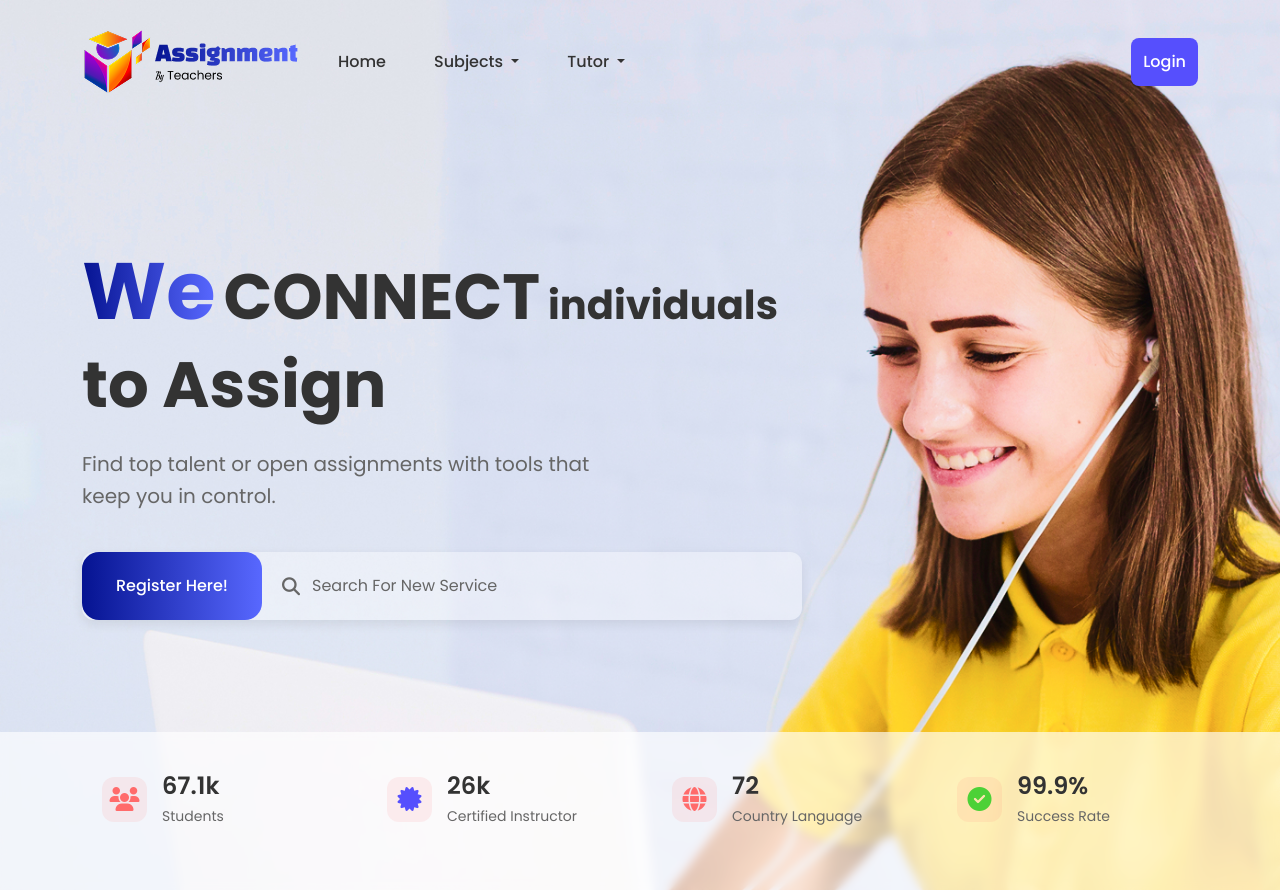
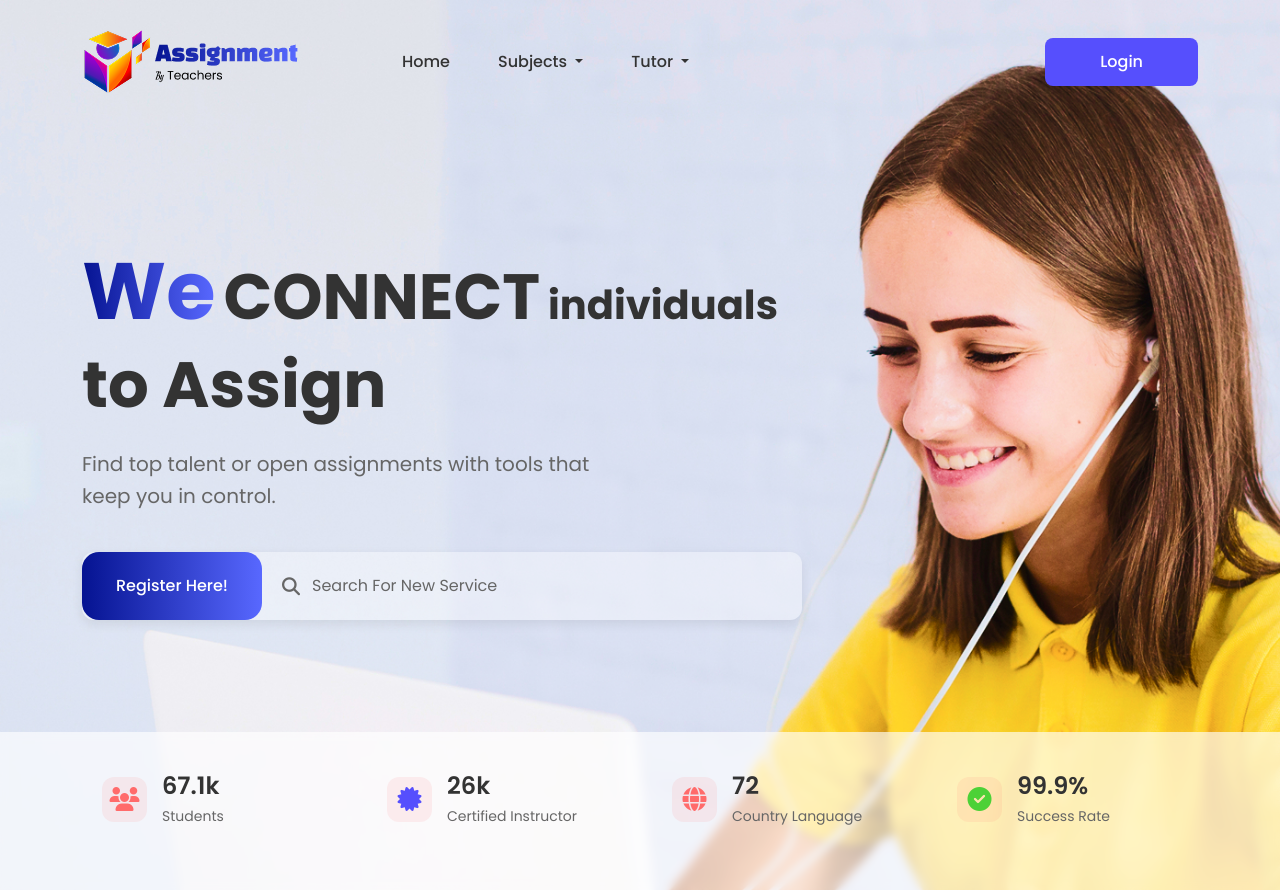
Before and after one commit to HamidAlvi768/expert-tutor, a PHP site: page / in a window 1280 px wide. Shown: the top 890 px of the page. Run offline with PHP 8.4, Linux system fonts and the light colour scheme.

Commit message:
Update styles for login modal and overall layout
- Adjusted padding for primary button in login modal for better aesthetics.
- Set html and body to full width with no margin or padding for consistent layout.
- Modified navbar margin for improved alignment in header.

```diff
--- a/assets/css/login-modal.css
+++ b/assets/css/login-modal.css
@@ -123,7 +123,7 @@
 .btn-primary {
     background: #564FFD;
     border: none;
-    padding: 12px;
+    padding: 12px 55px;
     font-weight: 500;
     border-radius: 8px;
 }
--- a/assets/css/style.css
+++ b/assets/css/style.css
@@ -12,6 +12,14 @@
     --text-light: #666666;
     --success-color: #00C853;
     --white: #FFFFFF;
+}
+
+
+html, body{
+    width: 100% !important;
+    margin: 0;
+    padding: 0;
+    box-sizing: border-box;
 }
 
 body {
--- a/includes/header.php
+++ b/includes/header.php
@@ -22,7 +22,7 @@ $logo_alt = isset($custom_logo_alt) ? $custom_logo_alt : 'Assignment Connect';
             <!-- Collapsible Navbar Content -->
             <div class="collapse navbar-collapse" id="navbarMain">
                 <!-- Main Navigation Links -->
-                <ul class="navbar-nav" style="margin:0px;">
+                <ul class="navbar-nav" style="margin-left:4rem;">
                     <li class="nav-item">
                         <a class="nav-link active" href="index.php">Home</a>
                     </li>
```
